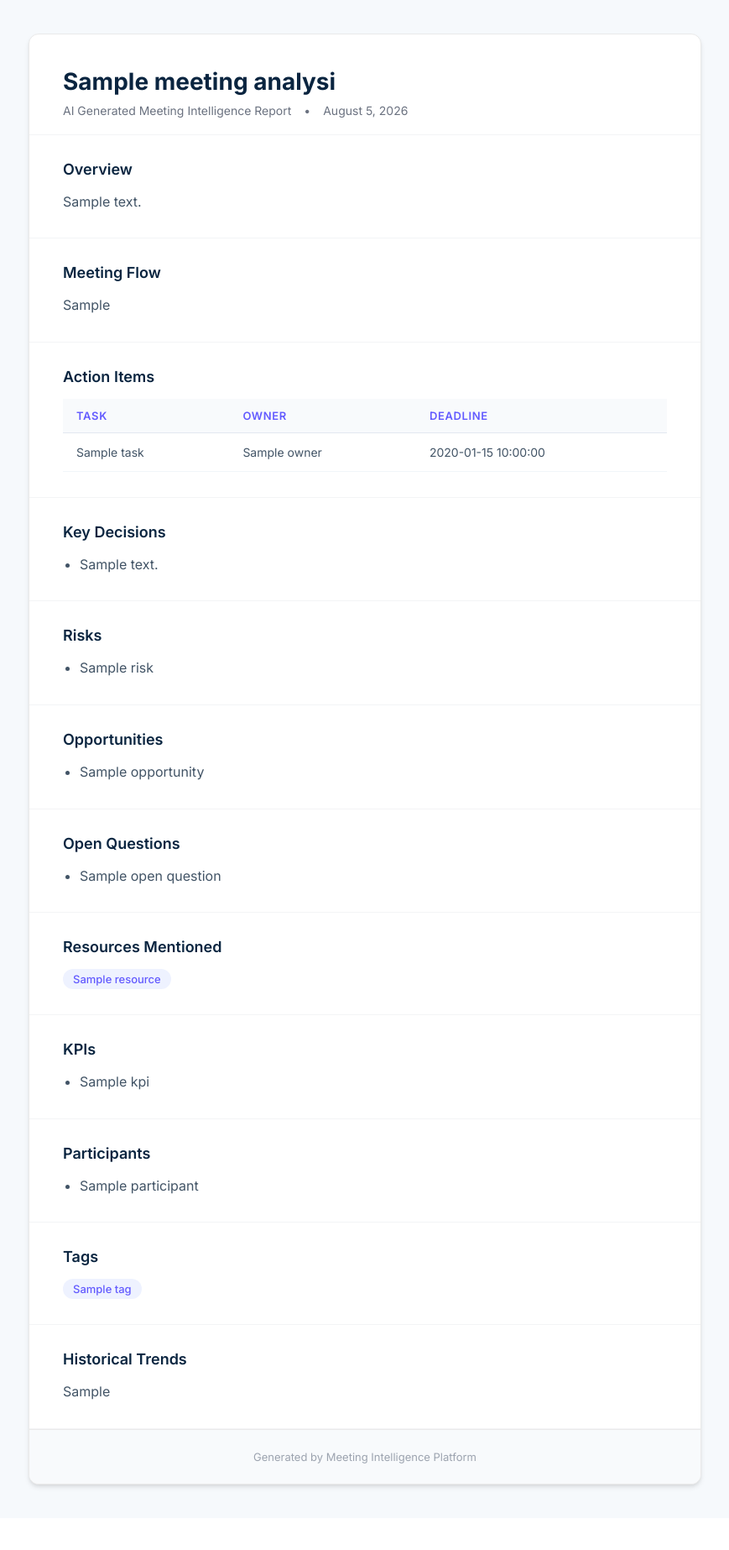
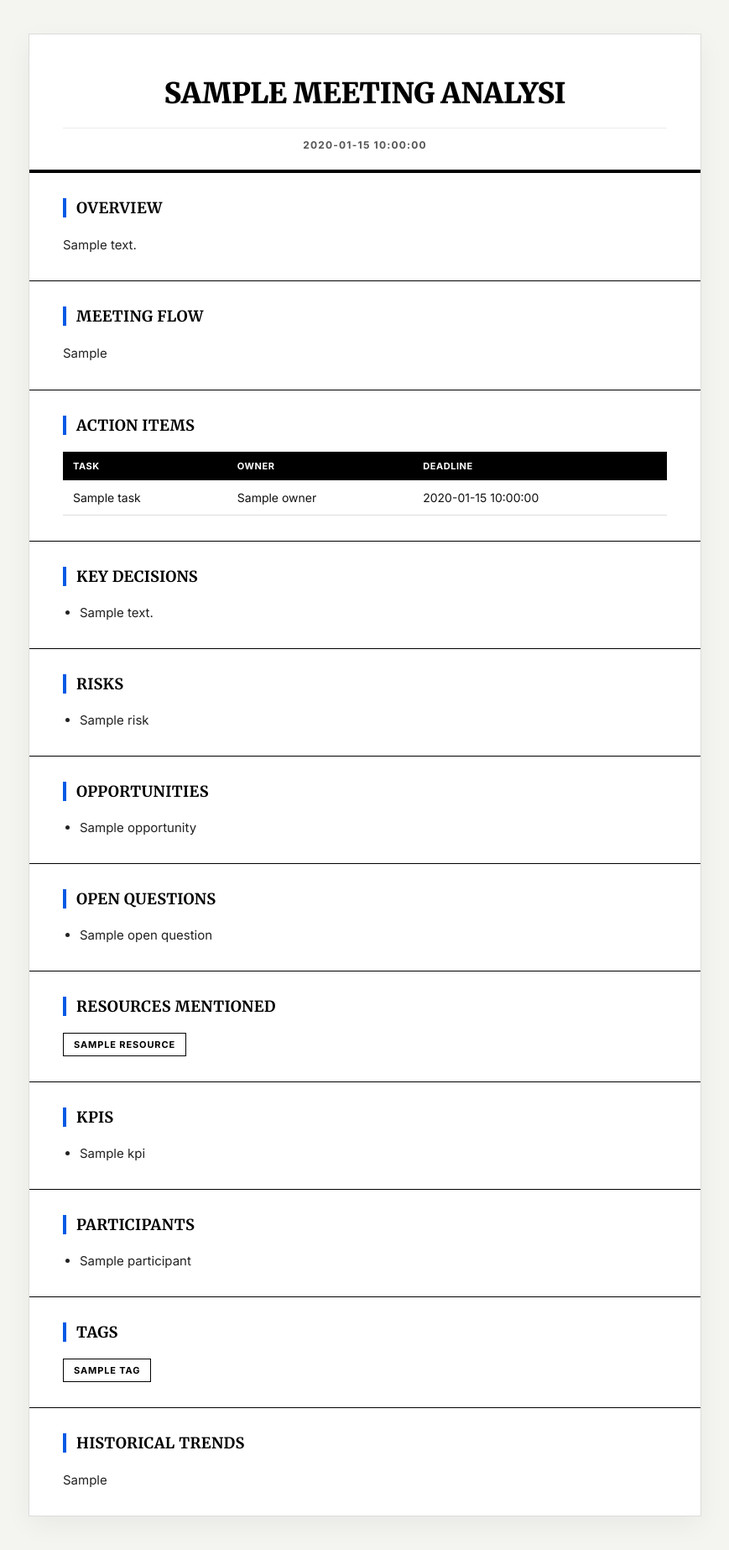
Before and after one commit to batman00723/doing_great_shit, a Python web app: template myapi/templates/report_template.html in a window 1280 px wide. Shown: the whole page at 84% size, without its empty margins (205-1074 px from the left). Before the commit the page ends 1774 px from the top, so only its background shows below. Run offline with Jinja, Linux system fonts and the light colour scheme; the template is opened without the code that fills it: most values are stand-ins (such as "Sample title", 1, 10 or a date in 2020).

Commit message:
enhanced it more.

```diff
--- a/myapi/agent/llm.py
+++ b/myapi/agent/llm.py
@@ -8,7 +8,7 @@ class LLMService:
     def __init__(self):
         self.model= ChatGroq(
             api_key= settings.groq_api_key.get_secret_value(),
-            model= "openai/gpt-oss-120b",
+            model= "llama-3.3-70b-versatile",
             temperature= 0.3,
             max_tokens= 2000
         )
--- a/myapi/agent/schema.py
+++ b/myapi/agent/schema.py
@@ -20,6 +20,11 @@ class StructuredMeetingAnalysis(BaseModel):
 
 
 class NarrativeReport(BaseModel):
+    # Dummy field added because some LLMs refuse to call a tool if the schema only has a single string field.
+    # Having two fields forces the LLM to output a complex JSON object and prevents the 'Tool choice is required' crash.
+    thought_process: str = Field(
+        description="A brief 1-sentence thought on how you will structure this narrative."
+    )
     discussion_narrative: str = Field(
         description=(
             "A professional business narrative explaining how the discussion "
--- a/myapi/templates/report_template.html
+++ b/myapi/templates/report_template.html
@@ -3,18 +3,18 @@
 <head>
     <meta charset="UTF-8">
     <title>{{ report.meeting_analysis.meeting_title }}</title>
-    <!-- Import Inter Font -->
+    <!-- Bloomberg style fonts -->
     <link rel="preconnect" href="https://fonts.googleapis.com">
     <link rel="preconnect" href="https://fonts.gstatic.com" crossorigin>
-    <link href="https://fonts.googleapis.com/css2?family=Inter:wght@400;500;600;700&display=swap" rel="stylesheet">
+    <link href="https://fonts.googleapis.com/css2?family=Inter:wght@400;600;700&family=Merriweather:wght@300;700;900&display=swap" rel="stylesheet">
 
     <style>
         body {
             font-family: 'Inter', sans-serif;
-            background: #F6F9FC;
+            background: #F4F4F1; /* Subtle newsprint off-white */
             margin: 0;
             padding: 40px 20px;
-            color: #425466;
+            color: #111111;
             -webkit-font-smoothing: antialiased;
         }
 
@@ -22,36 +22,43 @@
             max-width: 800px;
             margin: auto;
             background: #FFFFFF;
-            border-radius: 12px;
-            box-shadow: 0 4px 6px -1px rgba(0, 0, 0, 0.1), 0 2px 4px -1px rgba(0, 0, 0, 0.06);
-            overflow: hidden;
-            border: 1px solid #EAEAEA;
+            border: 1px solid #DCDCDA;
+            box-shadow: 0 10px 30px rgba(0,0,0,0.05);
+            padding: 0;
         }
 
         .header {
-            padding: 40px 40px 20px 40px;
-            border-bottom: 1px solid #F3F4F6;
+            text-align: center;
+            padding: 50px 40px 10px;
+            border-bottom: 4px solid #000000;
         }
 
         .header h1 {
-            margin: 0 0 8px 0;
-            color: #0A2540;
-            font-size: 28px;
-            font-weight: 700;
+            font-family: 'Merriweather', serif;
+            font-size: 34px;
+            font-weight: 900;
+            margin: 0 0 20px 0;
+            color: #000000;
+            text-transform: uppercase;
+            letter-spacing: -0.01em;
             line-height: 1.2;
         }
 
         .metadata {
-            color: #6B7280;
-            font-size: 14px;
-            display: flex;
-            align-items: center;
-            gap: 15px;
+            font-family: 'Inter', sans-serif;
+            font-size: 12px;
+            text-transform: uppercase;
+            color: #555555;
+            letter-spacing: 0.1em;
+            font-weight: 700;
+            border-top: 1px solid #EEEEEE;
+            padding: 12px 0 12px 0;
+            margin-bottom: 0;
         }
 
         .section {
             padding: 30px 40px;
-            border-bottom: 1px solid #F3F4F6;
+            border-bottom: 1px solid #000000;
         }
 
         .section:last-of-type {
@@ -59,15 +66,22 @@
         }
 
         h2 {
-            color: #0A2540;
+            font-family: 'Merriweather', serif;
             font-size: 18px;
-            font-weight: 600;
+            font-weight: 700;
+            color: #000000;
             margin-top: 0;
-            margin-bottom: 16px;
+            margin-bottom: 20px;
+            border-left: 4px solid #0059E4; /* Bloomberg blue */
+            padding-left: 12px;
+            text-transform: uppercase;
+            letter-spacing: 0.02em;
         }
 
         p {
-            line-height: 1.6;
+            font-size: 15px;
+            line-height: 1.7;
+            color: #222222;
             margin: 0 0 16px 0;
         }
 
@@ -82,30 +96,32 @@
         }
 
         table th {
-            background: #F8FAFC;
-            color: #635BFF;
-            padding: 12px 16px;
+            background: #000000;
+            color: #FFFFFF;
+            padding: 10px 12px;
             text-align: left;
-            font-size: 13px;
-            font-weight: 600;
+            font-size: 11px;
+            font-weight: 700;
             text-transform: uppercase;
             letter-spacing: 0.05em;
-            border-bottom: 1px solid #E2E8F0;
         }
 
         table td {
-            padding: 14px 16px;
-            border-bottom: 1px solid #F1F5F9;
+            padding: 12px;
+            border-bottom: 1px solid #DDDDDD;
             font-size: 14px;
+            color: #111111;
         }
 
         ul {
             padding-left: 20px;
             margin: 0;
+            color: #222222;
+            font-size: 15px;
         }
 
         li {
-            margin-bottom: 10px;
+            margin-bottom: 12px;
             line-height: 1.6;
         }
 
@@ -116,27 +132,21 @@
         .badge-container {
             display: flex;
             flex-wrap: wrap;
-            gap: 8px;
+            gap: 10px;
         }
 
         .badge {
             display: inline-block;
-            background: #EEF2FF;
-            color: #635BFF;
-            padding: 4px 12px;
-            border-radius: 9999px;
-            font-size: 13px;
-            font-weight: 500;
+            background: transparent;
+            color: #000000;
+            padding: 6px 12px;
+            border: 1px solid #000000;
+            font-size: 11px;
+            font-weight: 700;
+            text-transform: uppercase;
+            letter-spacing: 0.08em;
         }
 
-        .footer {
-            text-align: center;
-            padding: 24px;
-            color: #9CA3AF;
-            font-size: 13px;
-            background: #F8FAFC;
-            border-top: 1px solid #EAEAEA;
-        }
     </style>
 </head>
 <body>
@@ -145,9 +155,7 @@
     <div class="header">
         <h1>{{ report.meeting_analysis.meeting_title }}</h1>
         <div class="metadata">
-            <span>AI Generated Meeting Intelligence Report</span>
-            <span>&bull;</span>
-            <span id="report-date"></span>
+            <span>{{ current_date }}</span>
         </div>
     </div>
 
@@ -284,18 +292,7 @@
     </div>
     {% endif %}
 
-    <div class="footer">
-        Generated by Meeting Intelligence Platform
-    </div>
 </div>
-
-<script>
-    document.addEventListener("DOMContentLoaded", function() {
-        const options = { year: 'numeric', month: 'long', day: 'numeric' };
-        const today = new Date().toLocaleDateString('en-US', options);
-        document.getElementById('report-date').textContent = today;
-    });
-</script>
 
 </body>
 </html>
```
Also changed, not shown: error.txt (+8 -131 lines), myapi/agent/nodes.py (+5 -3 lines), myapi/agent/prompts/agent_2.md (+7 -7 lines).
